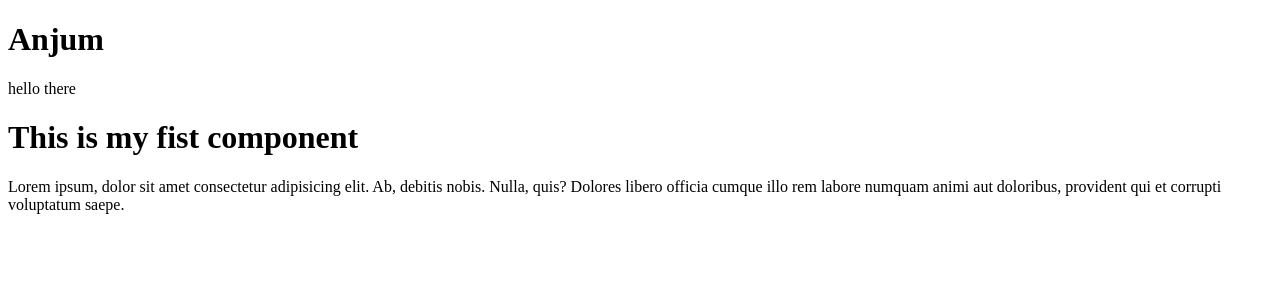
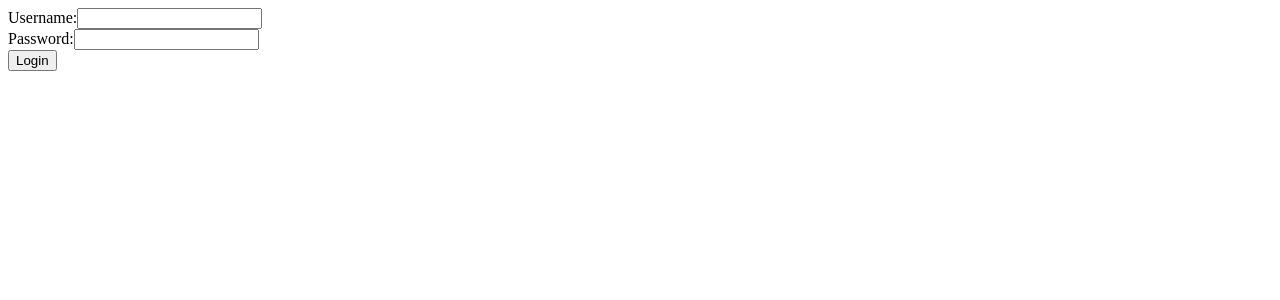
Before and after one commit to saqlain-shah/MERN-Stack-Web-Development-Batch-6, a React (Vite) app in the folder react/ReactProject/: page / in a window 1280 px wide. Shown: the top 300 px of the page. Built offline with nearby package versions, Linux system fonts and the light colour scheme.

Commit message:
add new file react

```diff
--- a/react/ReactProject/src/App.jsx
+++ b/react/ReactProject/src/App.jsx
@@ -1,12 +1,16 @@
 import FirstComponent from "./component/firsComponent";
+import Counter from "./component/Counter";
+import Login from "./component/login";
 
 function App() {
 
   return (
     <>
-     <h1>Anjum </h1>
+     {/* <h1>Anjum </h1>
      <p>hello there </p>
      <FirstComponent/>
+     <Counter/> */}
+     <Login/>
     </>
   );
 }
--- /dev/null
+++ b/react/ReactProject/src/component/Counter.jsx
@@ -0,0 +1,25 @@
+import { useState } from "react"
+
+function Counter() {
+    const [num ,numdata]=useState(0);
+     function inc(){
+        return numdata(num + 1)
+     }
+     function dec(){
+        return numdata(num - 1)
+     }
+
+    return (
+
+
+    <>
+    <h1>Counter</h1>
+    <button onClick={inc}>increment</button>
+    <h1>{num}</h1>
+    <button onClick={dec}>decrement</button>
+
+    </>
+  )
+}
+
+export default Counter;
--- /dev/null
+++ b/react/ReactProject/src/component/Login.jsx
@@ -0,0 +1,49 @@
+import React, { useState } from 'react';
+const Login = () => {
+    const [username, setUsername] = useState('');
+    const [password, setPassword] = useState('');
+
+    const handleUsernameChange = (event) => {
+      setUsername(event.target.value);
+    };
+
+    const handlePasswordChange = (event) => {
+      setPassword(event.target.value);
+    };
+
+    const handleSubmit = (event) => {
+      event.preventDefault();
+      // Here you can perform validation and authentication logic
+      console.log('Username:', username);
+      console.log('Password:', password);
+      // Reset form fields after submission
+      setUsername('');
+      setPassword('');
+    };
+
+    return (
+      <form onSubmit={handleSubmit}>
+        <div>
+          <label htmlFor="username">Username:</label>
+          <input
+            type="text"
+            id="username"
+            value={username}
+            onChange={handleUsernameChange}
+          />
+        </div>
+        <div>
+          <label htmlFor="password">Password:</label>
+          <input
+            type="password"
+            id="password"
+            value={password}
+            onChange={handlePasswordChange}
+          />
+        </div>
+        <button type="submit">Login</button>
+      </form>
+    );
+  };
+
+  export default Login;
```
